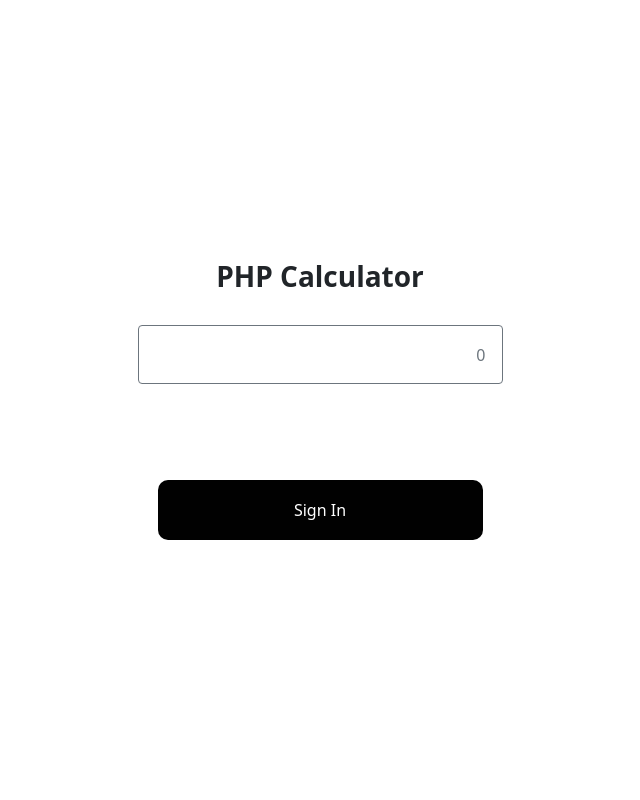
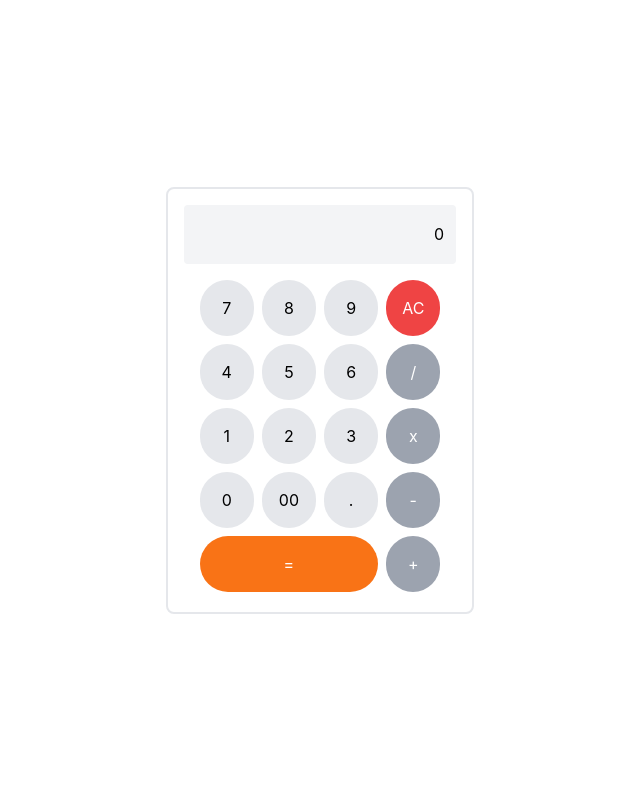
Before and after one commit to dnlmgwi/learning-php, a PHP site: page /calculator.php in a window 1280 px wide. Shown: the whole page, without its empty margins (320-960 px from the left). Run offline with PHP 8.4, Linux system fonts and the light colour scheme; some libraries are stand-ins or nearby versions.

Commit message:
Values added, Function Calling

```diff
--- a/learning-php/calculator.php
+++ b/learning-php/calculator.php
@@ -7,53 +7,106 @@
     <meta name="viewport" content="width=device-width, initial-scale=1">
     <link rel="stylesheet" href="./css/style.css">
     <!-- Bootstrap CSS -->
-    <link href="https://cdn.jsdelivr.net/npm/bootstrap@5.0.2/dist/css/bootstrap.min.css" rel="stylesheet"
-        integrity="sha384-EVSTQN3/azprG1Anm3QDgpJLIm9Nao0Yz1ztcQTwFspd3yD65VohhpuuCOmLASjC" crossorigin="anonymous">
+    <script src="https://cdn.tailwindcss.com"></script>
     <link rel="stylesheet" href="https://cdn.jsdelivr.net/gh/iconoir-icons/iconoir@main/css/iconoir.css" />
 
-    <title>Sign In</title>
+    <title>PHP Calculator</title>
 </head>
 <script>
 
 </script>
+<?php
+
+// TODO: Develop a simple PHP Calculator program which be able to add, subtract, divide and multiply any entered two numbers.
+$result = 0;
+
+$num1 = 0;
+
+$num2 = 0;
+
+if ($_SERVER["REQUEST_METHOD"] == "POST") {
+    if (isset($_POST['value'])) {
+        $result = $_POST['result'] . $_POST['value'];
+    } elseif (isset($_POST['clear'])) {
+        $result = 0;
+    }
+    elseif (isset($_POST['calculate'])) {
+        $result = calculate();
+    }
+}
+
+function add() {
+  echo "Add!";
+}
+
+function subtract() {
+  echo "subtract!";
+}
+
+function divide() {
+  echo "divide!";
+}
+
+function multiply() {
+  echo "multiply!";
+}
+
+function clear() {
+  echo "clear!";
+}
+
+function calculate() {
+  echo "equals!";
+}
+?>
+
 <body>
-    <div class="d-flex vh-100 justify-content-center">
-        <div class="row align-items-center">
-            <!-- contents -->
-            <form >
-                <div class="d-flex flex-column align-items-center gap-4">
-                <div class=" d-flex flex-column align-items-center gap-4 mb-5 page-width">
-                    <div class=" d-flex flex-column align-items-center container-fluid p-0">
-                        <h3 class="fw-bold">PHP Calculator</h3>
-                    </div>
-                    <div class="d-flex flex-column align-items-start w-100">
-                        <input type="text" class="form-control p-3 rounded border-secondary w-100" name="" id="value"
-                            placeholder="0" />
-                    </div>
-
-
-                    <div class="d-flex flex-column align-items-start w-100">
-
-
+    <div class="flex h-screen justify-center">
+        <div class="flex items-center">
+            <form method="post" action="<?php echo $_SERVER['PHP_SELF']; ?>">
+                <div class="flex flex-col items-center space-y-4 border-2 rounded-lg">
+                    <div class="flex flex-col items-center space-y-4 mb-5 w-full">
+                        <div class="flex flex-col items-center w-full">
+                            <div class="flex flex-col items-start w-full p-4">
+                            <input
+                                value="<?php echo $result; ?>"
+                                type="text"
+                                class="p-3 rounded w-full text-right bg-gray-100 focus:outline-none focus:ring-0 focus:ring-blue-500"
+                                name="result"
+                                id="result"
+                                readonly
+                                placeholder="0"
+                            />
+                            </div>
+                            <div class="grid grid-cols-4 gap-2">
+                                <div class="grid col-span-3 grid-cols-3 gap-2 w-full">
+                                    <button class="bg-gray-200 hover:bg-gray-300 p-4 rounded-full" type="submit" name="value" value="7">7</button>
+                                    <button class="bg-gray-200 hover:bg-gray-300 p-4 rounded-full" type="submit" name="value" value="8">8</button>
+                                    <button class="bg-gray-200 hover:bg-gray-300 p-4 rounded-full" type="submit" name="value" value="9">9</button>
+                                    <button class="bg-gray-200 hover:bg-gray-300 p-4 rounded-full" type="submit" name="value" value="4">4</button>
+                                    <button class="bg-gray-200 hover:bg-gray-300 p-4 rounded-full" type="submit" name="value" value="5">5</button>
+                                    <button class="bg-gray-200 hover:bg-gray-300 p-4 rounded-full" type="submit" name="value" value="6">6</button>
+                                    <button class="bg-gray-200 hover:bg-gray-300 p-4 rounded-full" type="submit" name="value" value="1">1</button>
+                                    <button class="bg-gray-200 hover:bg-gray-300 p-4 rounded-full" type="submit" name="value" value="2">2</button>
+                                    <button class="bg-gray-200 hover:bg-gray-300 p-4 rounded-full" type="submit" name="value" value="3">3</button>
+                                    <button class="bg-gray-200 hover:bg-gray-300 p-4 rounded-full" type="submit" name="value" value="0">0</button>
+                                    <button class="bg-gray-200 hover:bg-gray-300 p-4 rounded-full" type="submit" name="value" value="00">00</button>
+                                    <button class="bg-gray-200 hover:bg-gray-300 p-4 col-start-3 rounded-full" type="submit" name="value" value=".">.</button>
+                                    <button class="bg-orange-500 hover:bg-orange-600 text-white p-4 col-span-3 rounded-full" type="submit" name="calculate">=</button>
+                                </div>
+                                <div class="grid grid-cols-1 col-start-4 gap-2">
+                                    <button class="bg-red-500 hover:bg-red-600 text-white p-4 rounded-full" type="submit" name="clear">AC</button>
+                                    <button class="bg-gray-400 hover:bg-gray-600 text-white p-4 rounded-full" type="submit" name="value" value="/">/</button>
+                                    <button class="bg-gray-400 hover:bg-gray-600 text-white p-4 rounded-full" type="submit" name="value" value="x">x</button>
+                                    <button class="bg-gray-400 hover:bg-gray-600 text-white p-4 rounded-full" type="submit" name="value" value="-">-</button>
+                                    <button class="bg-gray-400 hover:bg-gray-600 text-white p-4 rounded-full" type="submit" name="value" value="+">+</button>
+                                </div>
+                            </div>
+                        </div>
                     </div>
                 </div>
-                <div class="primary-button rounded light d-flex">
-                    <button class="d-flex justify-content-center align-items-center" >
-                        <span class="fw-normal">Sign In</span>
-                    </button>
-                </div>
-            </div>
             </form>
-
-
         </div>
     </div>
-
-    </div>
-
-    <script src="https://cdn.jsdelivr.net/npm/bootstrap@5.0.2/dist/js/bootstrap.bundle.min.js"
-        integrity="sha384-MrcW6ZMFYlzcLA8Nl+NtUVF0sA7MsXsP1UyJoMp4YLEuNSfAP+JcXn/tWtIaxVXM"
-        crossorigin="anonymous"></script>
 </body>
-
 </html>
```
